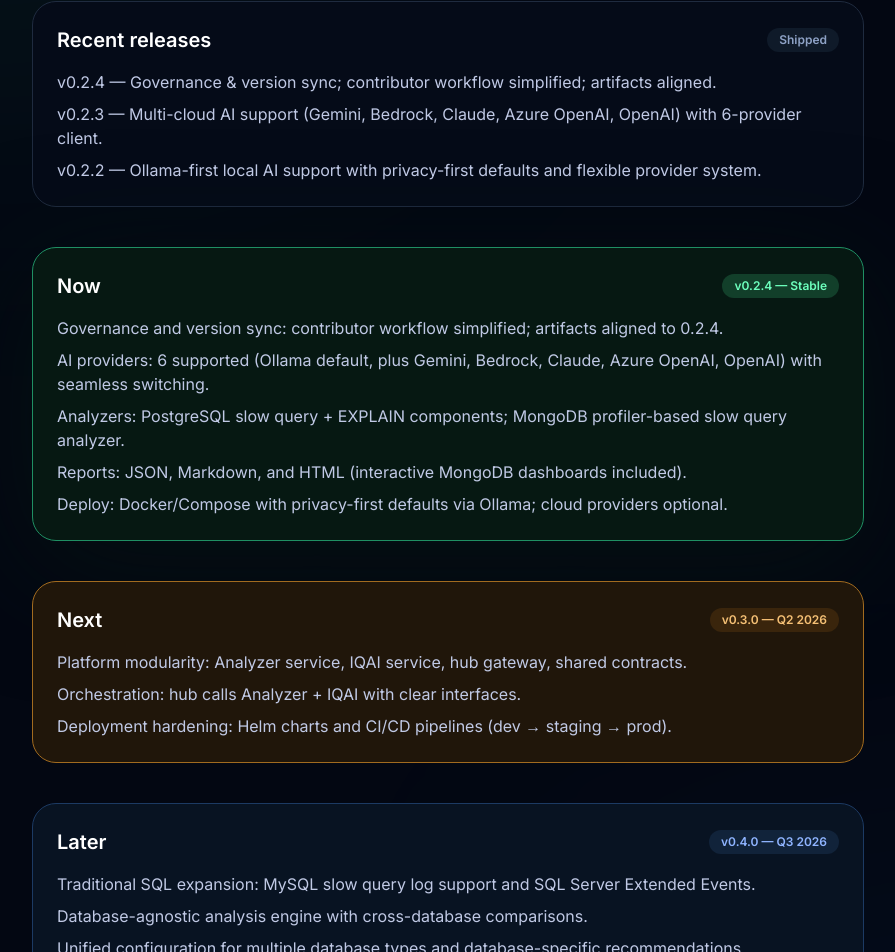
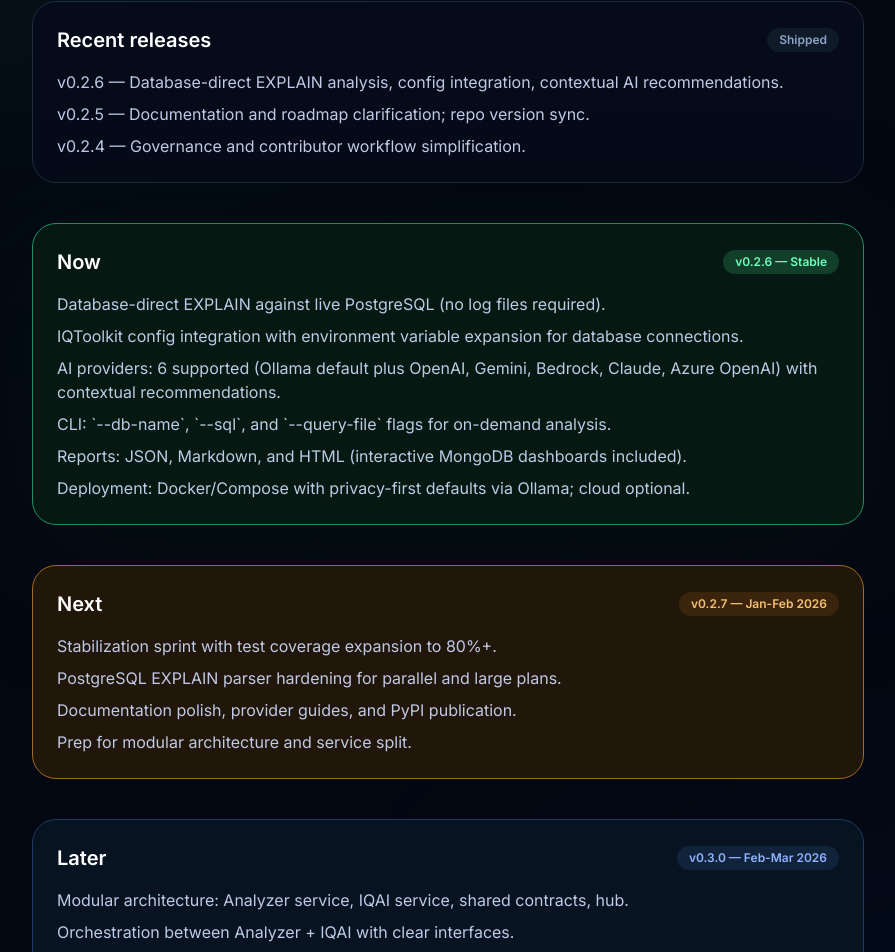
Before and after one commit to iqtoolkit/iqtoolkit.ai, a Next.js app: page /roadmap in a window 1280 px wide. Shown: the part 380-1332 px from the top of the page, without its empty margins (192-1087 px from the left). Built offline with nearby package versions, Linux system fonts and the light colour scheme.

Commit message:
feat: update version to v0.2.6 and enhance website summary with new features and roadmap details

```diff
--- a/app/cv/page.tsx
+++ b/app/cv/page.tsx
@@ -363,7 +363,7 @@ export default function AboutPage() {
               </li>
               <li>
                 • Complete rebranding from &apos;slow-query-doctor&apos; to &apos;iqtoolkit
-                Analyzer&apos; with v0.2.2a1
+                Analyzer&apos; through the v0.2.6 database-direct EXPLAIN release
               </li>
             </ul>
             <a
--- a/app/page.tsx
+++ b/app/page.tsx
@@ -179,7 +179,7 @@ export default function Home() {
             >
               Start monitoring with AI
             </a>
-            <span className="text-sm text-[#8ea2c6]">v0.2.2 — Stable</span>
+            <span className="text-sm text-[#8ea2c6]">v0.2.6 — Stable</span>
           </div>
 
           {/* Key Differentiator */}
@@ -213,35 +213,35 @@ export default function Home() {
                 title="Multi-Database Support"
                 description="Analyze PostgreSQL and MongoDB today; MySQL and SQL Server next."
                 icon="🗄️"
-                badge="v0.2.2"
+                badge="v0.2.6"
                 badgeTone="now"
               />
               <FeatureCard
                 title="AI-Powered Analysis"
-                description="Automatically surface slow queries, spot missing indexes, and summarize EXPLAIN plans."
+                description="Database-direct EXPLAIN, contextual AI recommendations, and 6 AI providers."
                 icon="🤖"
-                badge="v0.2.2"
+                badge="v0.2.6"
                 badgeTone="now"
               />
               <FeatureCard
                 title="Self-Hosted & Open Source"
                 description="Deploy via Docker or Kubernetes; keep data private with local LLMs (Ollama) or use OpenAI in the cloud."
                 icon="🔒"
-                badge="v0.2.2"
+                badge="v0.2.6"
                 badgeTone="now"
               />
               <FeatureCard
                 title="PostgreSQL Analyzer"
-                description="Turn EXPLAIN into action: index suggestions, plan insights, and anomaly detection."
+                description="Run EXPLAIN directly against databases with contextual AI and index guidance."
                 icon="🐘"
-                badge="v0.2.2"
+                badge="v0.2.6"
                 badgeTone="now"
               />
               <FeatureCard
                 title="MongoDB Analyzer"
                 description="Find slow ops, highlight inefficient scans, and guide index strategies."
                 icon="🍃"
-                badge="v0.2.2"
+                badge="v0.2.6"
                 badgeTone="now"
               />
               <FeatureCard
@@ -255,7 +255,7 @@ export default function Home() {
                 title="Rich Reports"
                 description="Export results to Markdown, JSON, and HTML (including MongoDB dashboards) to share or archive analyses."
                 icon="📈"
-                badge="v0.2.2"
+                badge="v0.2.6"
                 badgeTone="now"
               />
             </div>
--- a/app/roadmap/page.tsx
+++ b/app/roadmap/page.tsx
@@ -79,17 +79,11 @@ export default function RoadmapPage() {
           </div>
           <ul className="mt-4 space-y-2 text-[#c0c9e5]">
             <li>
-              v0.2.4 — Governance & version sync; contributor workflow simplified; artifacts
-              aligned.
+              v0.2.6 — Database-direct EXPLAIN analysis, config integration, contextual AI
+              recommendations.
             </li>
-            <li>
-              v0.2.3 — Multi-cloud AI support (Gemini, Bedrock, Claude, Azure OpenAI, OpenAI) with
-              6-provider client.
-            </li>
-            <li>
-              v0.2.2 — Ollama-first local AI support with privacy-first defaults and flexible
-              provider system.
-            </li>
+            <li>v0.2.5 — Documentation and roadmap clarification; repo version sync.</li>
+            <li>v0.2.4 — Governance and contributor workflow simplification.</li>
           </ul>
         </section>
 
@@ -97,26 +91,23 @@ export default function RoadmapPage() {
           <div className="flex items-center justify-between">
             <h2 className="text-xl font-semibold text-white">Now</h2>
             <span className="rounded-full bg-[#123f2a] px-3 py-1 text-xs font-semibold text-[#6dffbd]">
-              v0.2.4 — Stable
+              v0.2.6 — Stable
             </span>
           </div>
           <ul className="mt-4 space-y-2 text-[#c0c9e5]">
+            <li>Database-direct EXPLAIN against live PostgreSQL (no log files required).</li>
             <li>
-              Governance and version sync: contributor workflow simplified; artifacts aligned to
-              0.2.4.
+              IQToolkit config integration with environment variable expansion for database
+              connections.
             </li>
             <li>
-              AI providers: 6 supported (Ollama default, plus Gemini, Bedrock, Claude, Azure OpenAI,
-              OpenAI) with seamless switching.
+              AI providers: 6 supported (Ollama default plus OpenAI, Gemini, Bedrock, Claude, Azure
+              OpenAI) with contextual recommendations.
             </li>
-            <li>
-              Analyzers: PostgreSQL slow query + EXPLAIN components; MongoDB profiler-based slow
-              query analyzer.
-            </li>
+            <li>CLI: `--db-name`, `--sql`, and `--query-file` flags for on-demand analysis.</li>
             <li>Reports: JSON, Markdown, and HTML (interactive MongoDB dashboards included).</li>
             <li>
-              Deploy: Docker/Compose with privacy-first defaults via Ollama; cloud providers
-              optional.
+              Deployment: Docker/Compose with privacy-first defaults via Ollama; cloud optional.
             </li>
           </ul>
         </section>
@@ -125,15 +116,14 @@ export default function RoadmapPage() {
           <div className="flex items-center justify-between">
             <h2 className="text-xl font-semibold text-white">Next</h2>
             <span className="rounded-full bg-[#3a250c] px-3 py-1 text-xs font-semibold text-[#f5c075]">
-              v0.3.0 — Q2 2026
+              v0.2.7 — Jan-Feb 2026
             </span>
           </div>
           <ul className="mt-4 space-y-2 text-[#c0c9e5]">
-            <li>
-              Platform modularity: Analyzer service, IQAI service, hub gateway, shared contracts.
-            </li>
-            <li>Orchestration: hub calls Analyzer + IQAI with clear interfaces.</li>
-            <li>Deployment hardening: Helm charts and CI/CD pipelines (dev → staging → prod).</li>
+            <li>Stabilization sprint with test coverage expansion to 80%+.</li>
+            <li>PostgreSQL EXPLAIN parser hardening for parallel and large plans.</li>
+            <li>Documentation polish, provider guides, and PyPI publication.</li>
+            <li>Prep for modular architecture and service split.</li>
           </ul>
         </section>
 
@@ -141,19 +131,13 @@ export default function RoadmapPage() {
           <div className="flex items-center justify-between">
             <h2 className="text-xl font-semibold text-white">Later</h2>
             <span className="rounded-full bg-[#11233a] px-3 py-1 text-xs font-semibold text-[#8fb4ff]">
-              v0.4.0 — Q3 2026
+              v0.3.0 — Feb-Mar 2026
             </span>
           </div>
           <ul className="mt-4 space-y-2 text-[#c0c9e5]">
-            <li>
-              Traditional SQL expansion: MySQL slow query log support and SQL Server Extended
-              Events.
-            </li>
-            <li>Database-agnostic analysis engine with cross-database comparisons.</li>
-            <li>
-              Unified configuration for multiple database types and database-specific
-              recommendations.
-            </li>
+            <li>Modular architecture: Analyzer service, IQAI service, shared contracts, hub.</li>
+            <li>Orchestration between Analyzer + IQAI with clear interfaces.</li>
+            <li>Deployment hardening with Helm/CI/CD from dev → staging → prod.</li>
           </ul>
         </section>
 
```
Also changed, not shown: WEBSITE_SUMMARY.txt, 1 other file (tests, documents, lock files or other folders).
